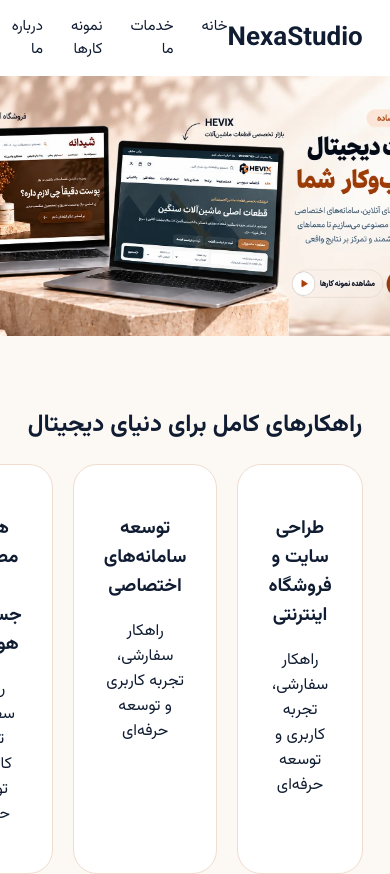
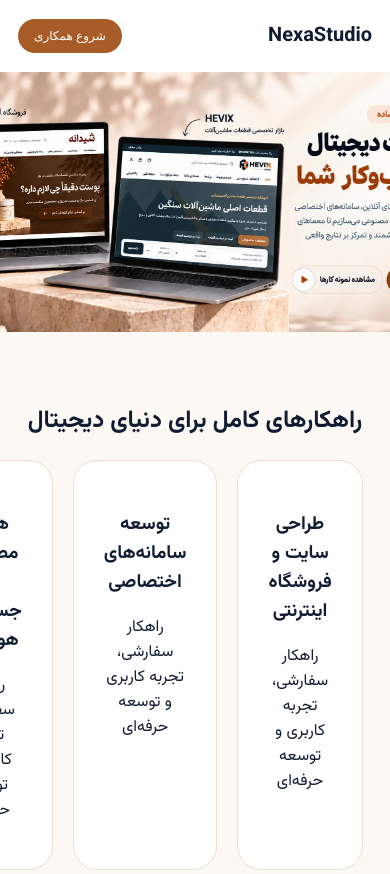
Before and after one commit to zohreksh/smartpilot, a Nuxt app: page / in a window 390 px wide. Shown: the top 874 px of the page. Built offline with nearby package versions, Linux system fonts and the light colour scheme.

Commit message:
fix: improve homepage mobile header responsiveness

```diff
--- a/components/SiteHeader.vue
+++ b/components/SiteHeader.vue
@@ -1,2 +1,17 @@
 <template><header class="header"><strong>NexaStudio</strong><nav><a>خانه</a><a>خدمات ما</a><a>نمونه کارها</a><a>درباره ما</a><a>وبلاگ</a><a>تماس</a></nav><button>شروع همکاری</button></header></template>
-<style scoped>.header{height:76px;display:flex;align-items:center;justify-content:space-between;padding:0 7%;background:#fff}.header strong{font-size:26px}.header nav{display:flex;gap:28px;font-size:15px}.header button{border:0;border-radius:30px;padding:14px 30px;background:#a85d28;color:#fff}</style>
+<style scoped>
+.header{height:76px;display:flex;align-items:center;justify-content:space-between;padding:0 7%;background:#fff;direction:rtl}
+.header strong{font-size:26px;white-space:nowrap}
+.header nav{display:flex;gap:28px;font-size:15px;align-items:center}
+.header button{border:0;border-radius:30px;padding:14px 30px;background:#a85d28;color:#fff;white-space:nowrap}
+@media(max-width:768px){
+.header{height:auto;min-height:72px;padding:14px 18px;flex-wrap:wrap;gap:14px}
+.header strong{font-size:20px}
+.header nav{order:3;width:100%;justify-content:center;gap:12px;flex-wrap:wrap;font-size:12px}
+.header button{padding:10px 16px;font-size:12px}
+}
+@media(max-width:420px){
+.header nav{display:none}
+.header button{margin-right:auto}
+}
+</style>
```
